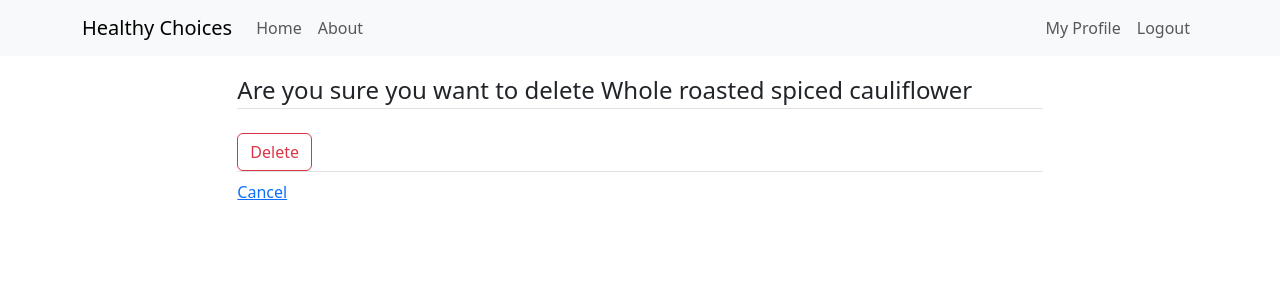
After one commit to leverh/Django-Project-One, a Django app: page /choice/2/delete in a window 1280 px wide. The commit adds this page. Shown: the top 300 px of the page. Run offline with Django 4.2, Linux system fonts and the light colour scheme; a user stored in the database is signed in; data comes from the database, SQL or seed files in the repository; both versions use the stored data as it was after the commit; some libraries are stand-ins or nearby versions.

Commit message:
Added display navigation for users to update or delete items

```diff
--- /dev/null
+++ b/choices/templates/choices/choice_confirm_delete.html
@@ -0,0 +1,28 @@
+{% extends "choices/base.html" %}
+
+{% load crispy_forms_tags %}
+
+{% block content %}
+
+    <div class="container">
+
+        <form method="POST">
+
+            {% csrf_token %}
+
+            <fieldset class="form-group">
+                <legend class="border-bottom mb-4">Are you sure you want to delete {{object}}</legend>
+                {{ form|crispy }}
+            </fieldset>
+
+            <div class="form-group">
+                <button class="btn btn-outline-danger" type="submit" value="delete">Delete</button>
+        </form>
+
+        <div class="border-top pt-2">
+            <a href="{% url 'choices-home' %}">Cancel</a>
+        </div>
+
+    </div>
+
+{% endblock content %}
--- a/choices/templates/choices/choice_detail.html
+++ b/choices/templates/choices/choice_detail.html
@@ -13,5 +13,10 @@
             </div>
           </div>
 
+        <div class="col-4">
+          <a class="btn btn-outline-info" href="{ url 'choices-update' object.id %}">Update</a>
+          <a class="btn btn-outline-danger" href="{ url 'choices-delete' object.id %}">Delete</a>
+        </div>
+
 
 {% endblock content %}
--- a/choices/urls.py
+++ b/choices/urls.py
@@ -6,6 +6,7 @@ urlpatterns = [
     path('choice/<int:pk>/', views.ChoiceDetailView.as_view(), name='choices-detail'),
     path('choice/create/', views.ChoiceCreateView.as_view(), name='choices-create'),
     path('choice/<int:pk>/update', views.ChoiceUpdateView.as_view(), name='choices-update'),
+    path('choice/<int:pk>/delete', views.ChoiceDeleteView.as_view(), name='choices-delete'),
     path('', views.home, name='choices-home'),
     path('about/', views.about, name='choices-about'),
 ]
--- a/choices/views.py
+++ b/choices/views.py
@@ -1,6 +1,6 @@
 from django.shortcuts import render, HttpResponse
 from . import models
-from django.views.generic import ListView, DetailView, CreateView, UpdateView
+from django.views.generic import ListView, DetailView, CreateView, UpdateView, DeleteView
 from django.contrib.auth.mixins import LoginRequiredMixin, UserPassesTestMixin
 
 # Create your views here.
@@ -42,5 +42,15 @@ class ChoiceUpdateView(LoginRequiredMixin, UserPassesTestMixin, UpdateView):
         form.instance.author = self.request.user
         return super().form_valid(form)
 
+class ChoiceDeleteView(LoginRequiredMixin, UserPassesTestMixin, DeleteView):
+    model = models.Choice
+    success_url = '/'
+
+    def test_func(self):
+        choice = self.get_object()
+        if self.request.user == choice.author:
+            return True
+        return False
+
 def about(request):
     return render(request, 'choices/about.html', {'title': 'About'})
```
Also changed, not shown: db.sqlite3.
